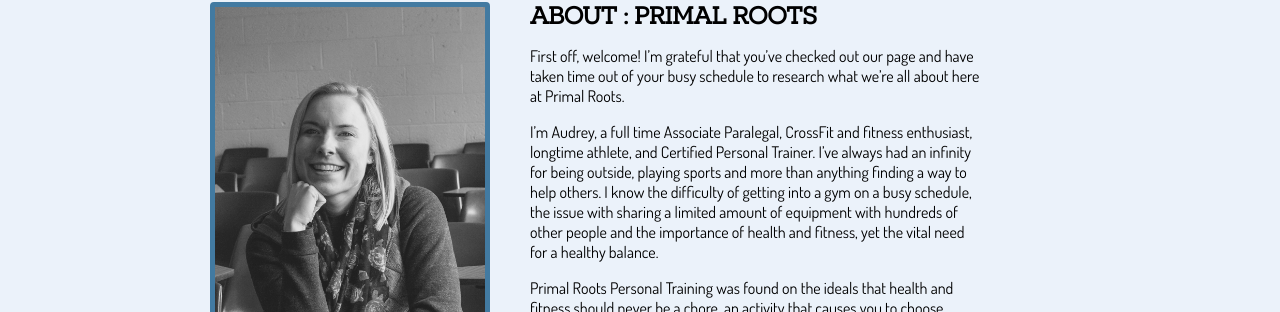
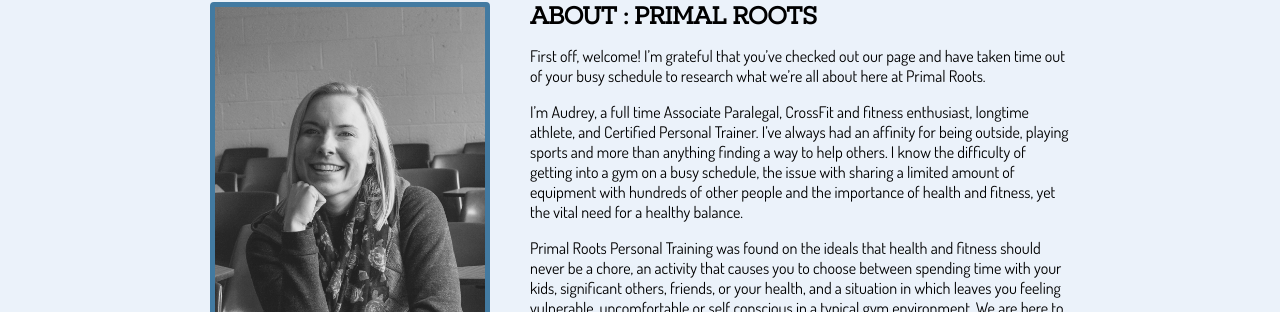
Before and after one commit to hwilson2563/primalroots, a React (Create React App) app: page / in a window 1280 px wide. Shown: the part 786-1098 px from the top of the page. Built offline with nearby package versions, Linux system fonts and the light colour scheme.

Commit message:
fix spelling

```diff
--- a/src/parts/About.jsx
+++ b/src/parts/About.jsx
@@ -29,7 +29,7 @@
 const TextContainer = styled.div`
   padding: 20px;
   @media screen and (min-width: ${props => props.theme.tablet}px) {
-    width: 50%;
+    width: 60%;
    }
 `
 const AboutHeader = styled.h2`
@@ -117,7 +117,7 @@
             </p>
             <p>
               I’m Audrey, a full time Associate Paralegal, CrossFit and fitness enthusiast, longtime athlete, and
-              Certified Personal Trainer. I’ve always had an infinity for being outside, playing sports and more than
+              Certified Personal Trainer. I’ve always had an affinity for being outside, playing sports and more than
               anything finding a way to help others. I know the difficulty of getting into a gym on a busy schedule, the
               issue with sharing a limited amount of equipment with hundreds of other people and the importance of
               health and fitness, yet the vital need for a healthy balance.
```
